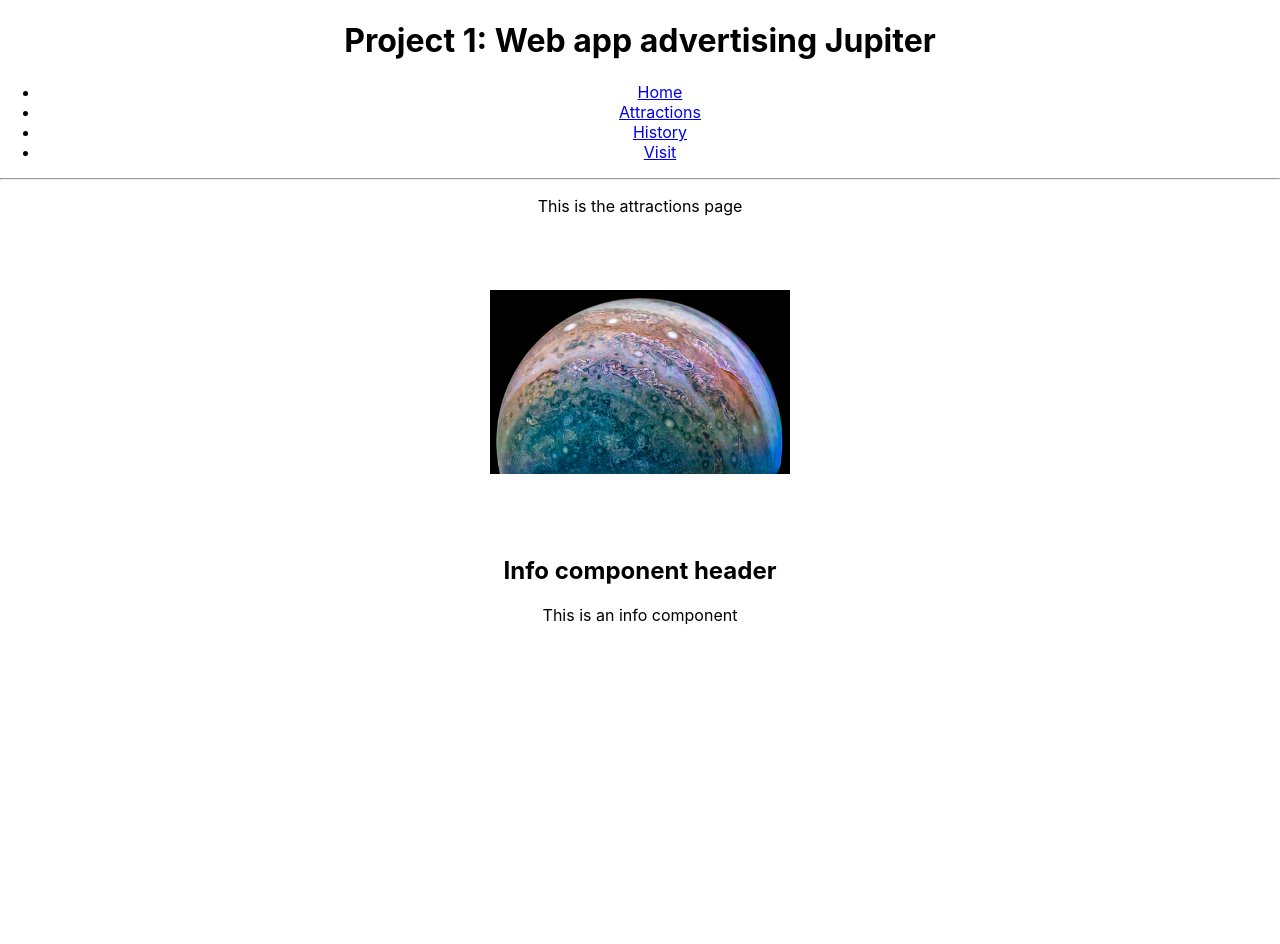
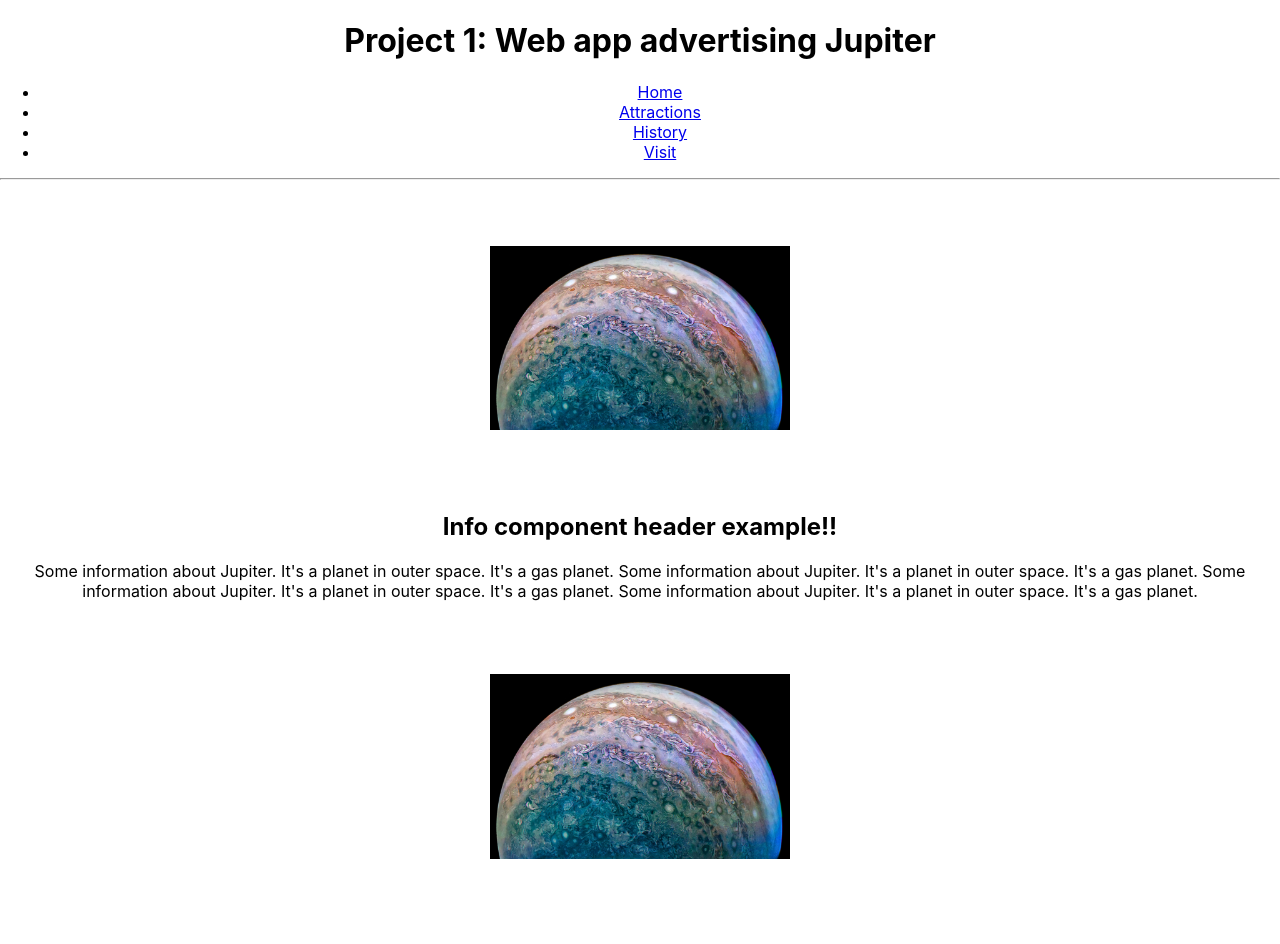
Before and after one commit to chystarr/visit-jupiter, a React (Create React App) app: page /attractions in a window 1280 px wide. Shown: the top 944 px of the page. Before the commit the page ends 800 px from the top, so only its background shows below. Built offline with nearby package versions, Linux system fonts and the light colour scheme.

Commit message:
Added all placeholder information to info component and began to set up layout with the info components on the different pages

```diff
--- a/src/components/Attractions.js
+++ b/src/components/Attractions.js
@@ -5,12 +5,14 @@ import Info from "./Info";
 import placeholder from "./img/placeholder.jpg";
 
 function Attractions() {
-
+  const header = "Info component header example!!";
+  const text = "Some information about Jupiter. It's a planet in outer space. It's a gas planet. Some information about Jupiter. It's a planet in outer space. It's a gas planet. Some information about Jupiter. It's a planet in outer space. It's a gas planet. Some information about Jupiter. It's a planet in outer space. It's a gas planet.";
 
   return (
     <div>
-      <p>This is the attractions page</p>
-      <Info image={placeholder}/>
+      <Info image={placeholder} header={header} text={text}/>
+      <Info image={placeholder} header={header} text={text}/>
+      <Info image={placeholder} header={header} text={text}/>
     </div>
   );
 }
--- a/src/components/History.js
+++ b/src/components/History.js
@@ -1,12 +1,18 @@
 import React from "react";
 
+import "./css/History.css";
 import Info from "./Info";
+import placeholder from "./img/placeholder.jpg";
 
 function History() {
+  const header = "Info component header example!!";
+  const text = "Some information about Jupiter. It's a planet in outer space. It's a gas planet. Some information about Jupiter. It's a planet in outer space. It's a gas planet. Some information about Jupiter. It's a planet in outer space. It's a gas planet. Some information about Jupiter. It's a planet in outer space. It's a gas planet.";
+
   return (
     <div>
-      <p>This is the history page</p>
-      <Info />
+      <Info image={placeholder} header={header} text={text}/>
+      <Info image={placeholder} header={header} text={text}/>
+      <Info image={placeholder} header={header} text={text}/>
     </div>
   );
 }
--- a/src/components/Info.js
+++ b/src/components/Info.js
@@ -1,11 +1,11 @@
 import React from "react";
 
-function Info({image}) {
+function Info({image, header, text}) {
   return (
     <div>
       <img src={image} alt="placeholder" />
-      <h2>Info component header</h2>
-      <p>This is an info component</p>
+      <h2>{header}</h2>
+      <p>{text}</p>
     </div>
   );
 }
--- a/src/components/Visit.js
+++ b/src/components/Visit.js
@@ -1,12 +1,18 @@
 import React from "react";
 
+import "./css/Attractions.css";
 import Info from "./Info";
+import placeholder from "./img/placeholder.jpg";
 
 function Visit() {
+  const header = "Info component header example!!";
+  const text = "Some information about Jupiter. It's a planet in outer space. It's a gas planet. Some information about Jupiter. It's a planet in outer space. It's a gas planet. Some information about Jupiter. It's a planet in outer space. It's a gas planet. Some information about Jupiter. It's a planet in outer space. It's a gas planet.";
+
   return (
     <div>
-      <p>This is the visit page</p>
-      <Info />
+      <Info image={placeholder} header={header} text={text}/>
+      <Info image={placeholder} header={header} text={text}/>
+      <Info image={placeholder} header={header} text={text}/>
     </div>
   );
 }
--- /dev/null
+++ b/src/components/css/History.css
@@ -0,0 +1,5 @@
+img {
+    object-fit: contain;
+    height: 300px;
+    width: 300px;
+  }
--- /dev/null
+++ b/src/components/css/Visit.css
@@ -0,0 +1,5 @@
+img {
+    object-fit: contain;
+    height: 300px;
+    width: 300px;
+  }
```
